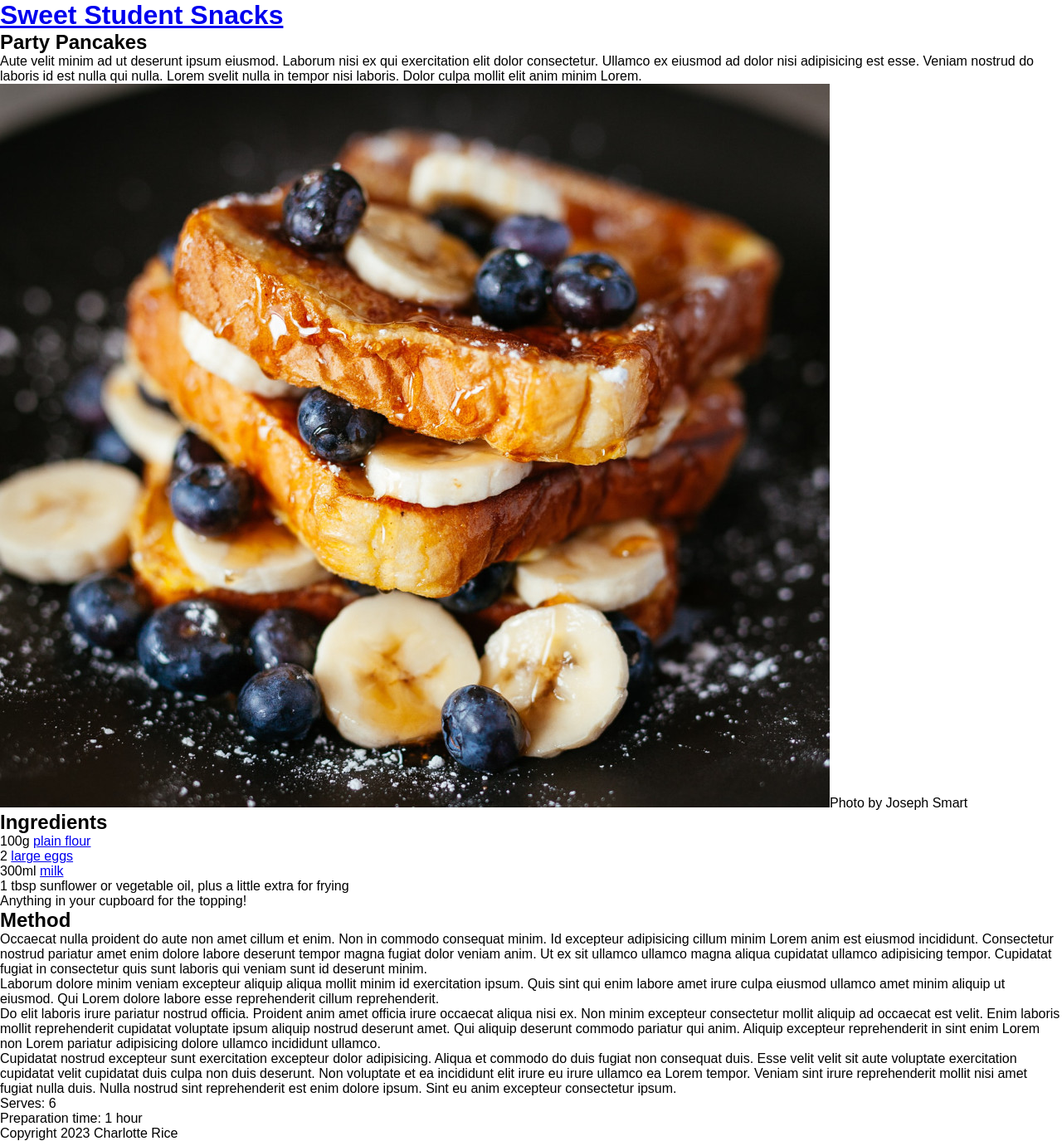
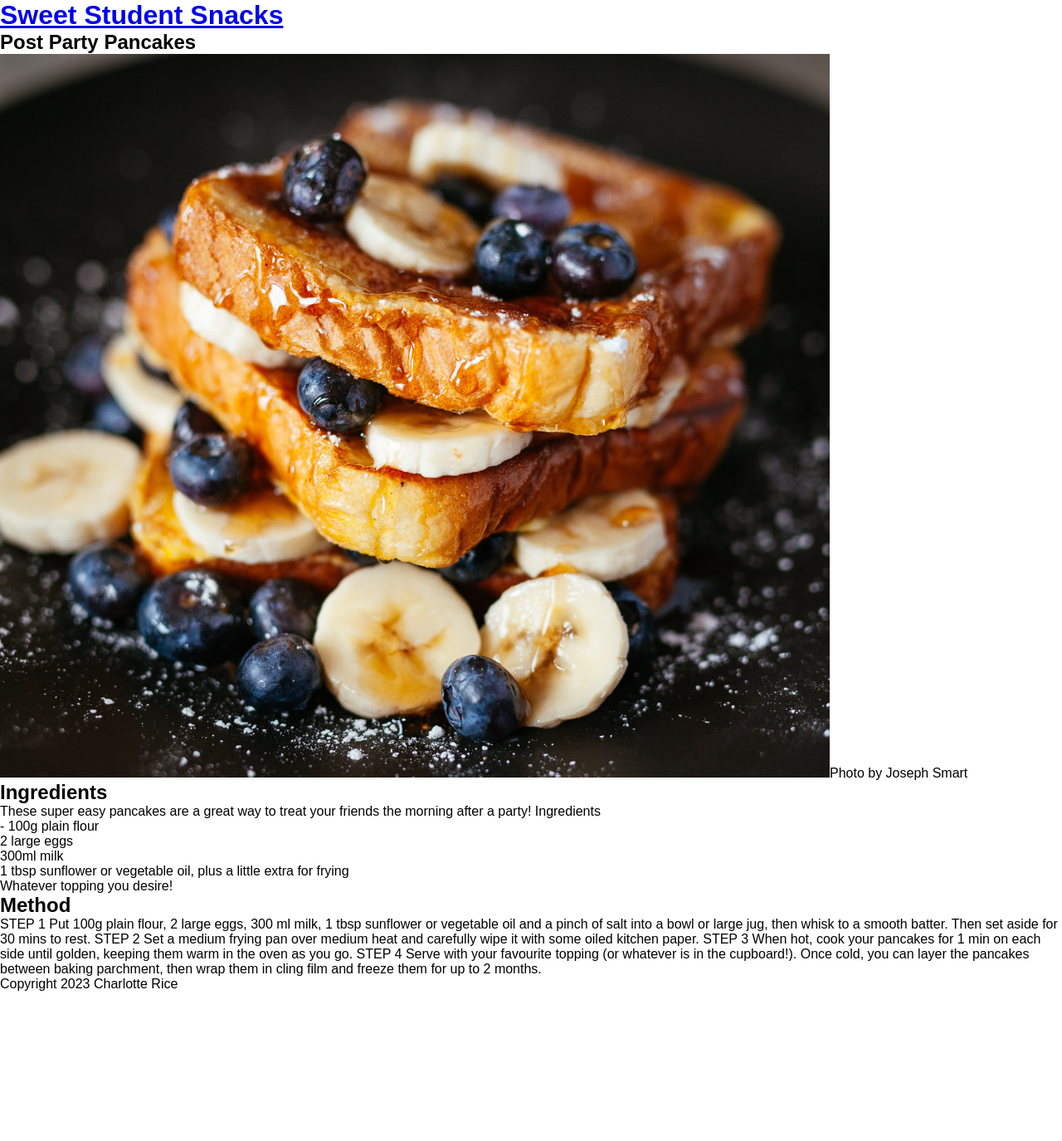
Before and after one commit to charlottericex/SweetStudentSnacks, a Jekyll site: the page built from _recipes/recipe1.md, in a window 1280 px wide. Shown: the whole page at 83% size. Built offline with Jekyll 4.4.1, drawn with Linux system fonts in a browser that asks for light colours; after the commit the page ends 1195 px from its top, so only the background shows below that.

Commit message:
Update Recipe “recipe1”

```diff
--- a/_recipes/recipe1.md
+++ b/_recipes/recipe1.md
@@ -1,31 +1,39 @@
 ---
-title: "Party Pancakes "
+title: "Post Party Pancakes "
 date: 2022-10-19
 order: 2
 layout: recipe
 published: true
 ---
-Aute velit minim ad ut deserunt ipsum eiusmod. Laborum nisi ex qui exercitation elit dolor consectetur. Ullamco ex eiusmod ad dolor nisi adipisicing est esse. Veniam nostrud do laboris id est nulla qui nulla. Lorem svelit nulla in tempor nisi laboris. Dolor culpa mollit elit anim minim Lorem.
+
 
 ![Delicious Plate of Toast, Blueberries and Bananas, covered in sticky maple syrup](../uploads/joseph-gonzalez-zcUgjyqEwe8-unsplash.jpg "Photo by Joseph Smart")
 
 ## Ingredients
 
-* 100g [plain flour](https://www.bbcgoodfood.com/glossary/flour-glossary)
-* 2 [large eggs](https://www.bbcgoodfood.com/glossary/egg-glossary)
-* 300ml [milk](https://www.bbcgoodfood.com/glossary/milk-glossary)
-* 1 tbsp sunflower or vegetable oil, plus a little extra for frying
-* Anything in your cupboard for the topping!
+These super easy pancakes are a great way to treat your friends the morning after a party!
+Ingredients
 
-## Method
 
-Occaecat nulla proident do aute non amet cillum et enim. Non in commodo consequat minim. Id excepteur adipisicing cillum minim Lorem anim est eiusmod incididunt. Consectetur nostrud pariatur amet enim dolore labore deserunt tempor magna fugiat dolor veniam anim. Ut ex sit ullamco ullamco magna aliqua cupidatat ullamco adipisicing tempor. Cupidatat fugiat in consectetur quis sunt laboris qui veniam sunt id deserunt minim.
+\- 100g plain flour
+- 2 large eggs
+- 300ml milk
+- 1 tbsp sunflower or vegetable oil, plus a little extra for frying
+- Whatever topping you desire!
 
-Laborum dolore minim veniam excepteur aliquip aliqua mollit minim id exercitation ipsum. Quis sint qui enim labore amet irure culpa eiusmod ullamco amet minim aliquip ut eiusmod. Qui Lorem dolore labore esse reprehenderit cillum reprehenderit.
 
-Do elit laboris irure pariatur nostrud officia. Proident anim amet officia irure occaecat aliqua nisi ex. Non minim excepteur consectetur mollit aliquip ad occaecat est velit. Enim laboris mollit reprehenderit cupidatat voluptate ipsum aliquip nostrud deserunt amet. Qui aliquip deserunt commodo pariatur qui anim. Aliquip excepteur reprehenderit in sint enim Lorem non Lorem pariatur adipisicing dolore ullamco incididunt ullamco.
+## **Method**
 
-Cupidatat nostrud excepteur sunt exercitation excepteur dolor adipisicing. Aliqua et commodo do duis fugiat non consequat duis. Esse velit velit sit aute voluptate exercitation cupidatat velit cupidatat duis culpa non duis deserunt. Non voluptate et ea incididunt elit irure eu irure ullamco ea Lorem tempor. Veniam sint irure reprehenderit mollit nisi amet fugiat nulla duis. Nulla nostrud sint reprehenderit est enim dolore ipsum. Sint eu anim excepteur consectetur ipsum.
 
-* Serves: 6
-* Preparation time: 1 hour
+STEP 1
+Put 100g plain flour, 2 large eggs, 300 ml milk, 1 tbsp sunflower or vegetable oil and a pinch of salt
+into a bowl or large jug, then whisk to a smooth batter. Then set aside for 30 mins to rest.
+STEP 2
+Set a medium frying pan over medium heat and carefully wipe it with some oiled kitchen paper.
+STEP 3
+When hot, cook your pancakes for 1 min on each side until golden, keeping them warm in the oven
+as you go.
+STEP 4
+Serve with your favourite topping (or whatever is in the cupboard!). Once cold, you can layer the
+pancakes between baking parchment, then wrap them in cling film and freeze them for up to 2
+months.
```
